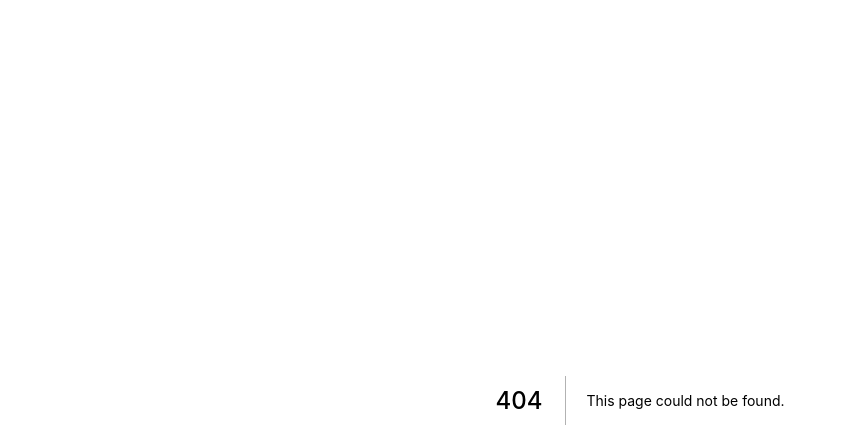
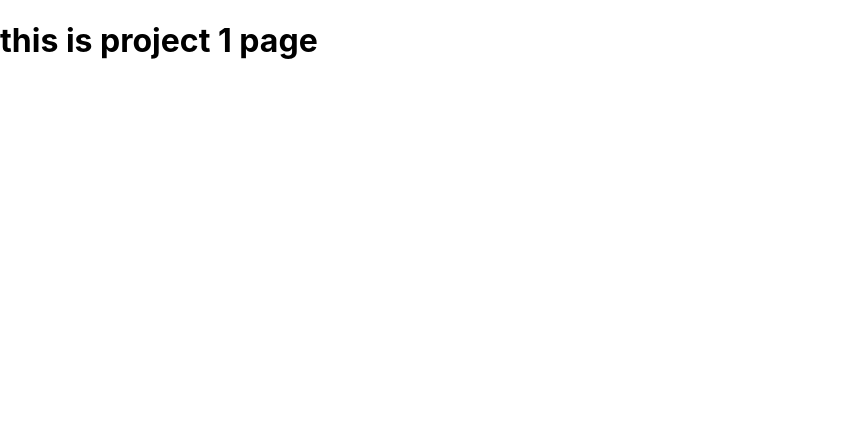
Before and after one commit to elLui/next-itemp, a Next.js app: page /portfolio/1 in a window 1280 px wide. Before the commit this address had no page. Shown: the top 448 px of the page, without its empty margins (0-847 px from the left). Built offline with nearby package versions, Linux system fonts and the light colour scheme.

Commit message:
basic dynamic link setup - with no specific route in place using 'next/router' -

```diff
--- /dev/null
+++ b/pages/portfolio/[id].js
@@ -0,0 +1,14 @@
+// this is just a placeholder for dynamic routes - any extension of /portfolio/anything_here
+// will direct to this single page
+
+
+export default function Project_1 () {
+
+    return (
+
+        <div>
+            <h1>this is project 1 page</h1>
+        </div>)
+
+
+}
```
